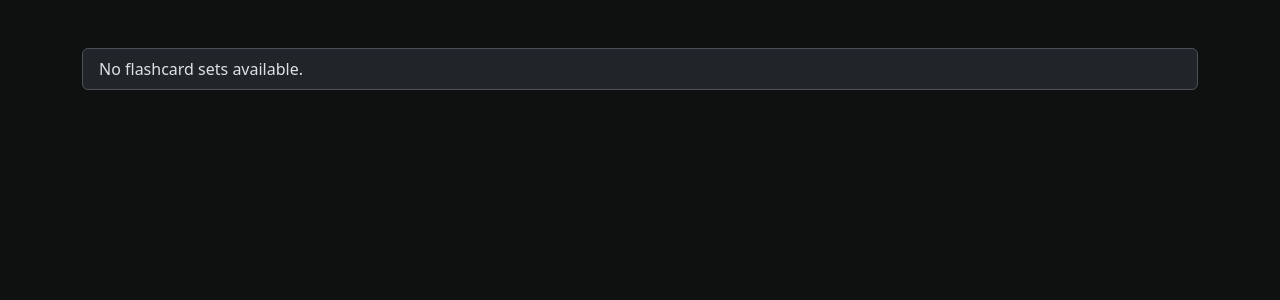
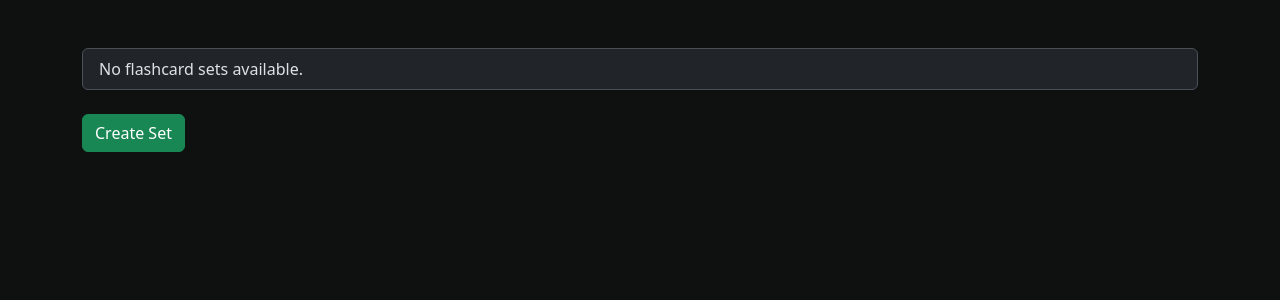
Before and after one commit to reivelrei/Mnemos, a Django app: page /flashcards/ in a window 1280 px wide. Shown: the part 56-356 px from the top of the page. Run offline with Django 5.2, Linux system fonts and the light colour scheme; the visitor is signed in with stand-in values (Sample User, id 1); data that the repository does not hold is empty.

Commit message:
feat: Add and delete flashcard sets
This commit adds the ability to create and delete flashcard sets.

```diff
--- a/flashcards/urls.py
+++ b/flashcards/urls.py
@@ -8,5 +8,7 @@ urlpatterns = [
     path("edit-flashcard-set/<int:flashcard_set_id>/", views.edit_flashcard_set, name="edit-flashcard-set"),
     path("edit-flashcard/<int:flashcard_id>/", views.edit_flashcard, name="edit-flashcard"),
     path("add-flashcard/<int:flashcard_set_id>/", views.add_flashcard, name="add-flashcard"),
-    path("delete-flashcard/<int:flashcard_id>/", views.delete_flashcard, name="delete-flashcard")
+    path("delete-flashcard/<int:flashcard_id>/", views.delete_flashcard, name="delete-flashcard"),
+    path("add-flashcard-set/", views.add_flashcard_set, name="add-flashcard-set"),
+    path("delete-flashcard-set/<int:flashcard_set_id>/", views.delete_flashcard_set, name="delete-flashcard-set"),
 ]
--- a/flashcards/views.py
+++ b/flashcards/views.py
@@ -7,7 +7,7 @@ from .models import Flashcard, FlashcardSet
 @login_required
 def index(request):
     # Fetch all flashcard sets
-    flashcard_sets = FlashcardSet.objects.all()
+    flashcard_sets = FlashcardSet.objects.all().filter(created_by=request.user)
 
     # Pass the flashcard sets to the template
     context = {
@@ -118,3 +118,28 @@ def delete_flashcard(request, flashcard_id):
             return JsonResponse({"redirect_url": "/flashcards/"})  # Fallback to flashcards
 
     return JsonResponse({"error": "Invalid request"}, status=400)
+
+
+@login_required
+def add_flashcard_set(request):
+    if request.method == "POST":
+        title = request.POST.get("title")
+        description = request.POST.get("description")
+        if title and description:
+            FlashcardSet.objects.create(
+                title=title,
+                description=description,
+                created_by=request.user
+            )
+        return redirect("index")  # Change to your actual view name
+    return render(request, "index.html")
+
+
+@login_required
+def delete_flashcard_set(request, flashcard_set_id):
+    if request.method == "POST":
+        flashcard_set = get_object_or_404(FlashcardSet, id=flashcard_set_id)
+        flashcard_set.delete()
+        return JsonResponse({"redirect_url": "/flashcards/"})
+
+    return JsonResponse({"error": "Invalid request"}, status=400)
--- a/templates/flashcards/index.html
+++ b/templates/flashcards/index.html
@@ -36,7 +36,11 @@
 
                 <!-- Buttons -->
                 <div class="d-flex align-items-center gap-2 z-1">
-                    <button class="btn btn-outline-secondary btn-sm" data-flashcard-set-id="{{ flashcard_set.id }}">
+                    <button class="btn btn-outline-secondary btn-sm delete-flashcard-set"
+                            data-flashcard-set-id="{{ flashcard_set.id }}">
+                        <i class="bi bi-trash"></i>
+                    </button>
+                    <button class="btn btn-outline-secondary btn-sm edit-flashcard-set" data-flashcard-set-id="{{ flashcard_set.id }}">
                         <i class="bi bi-gear"></i>
                     </button>
                     <a href="#" class="btn btn-primary btn-sm add-flashcard-btn"
@@ -49,6 +53,10 @@
             </div>
         {% endfor %}
     </div>
+    </br>
+    <button type="button" class="btn btn-success add-flashcard-set">
+        Create Set
+    </button>
 
 
     <!-- Modal for Editing Flashcard Set -->
@@ -78,6 +86,38 @@
                 <div class="modal-footer">
                     <button type="button" class="btn btn-secondary" data-bs-dismiss="modal">Close</button>
                     <button type="submit" form="editFlashcardSetForm" class="btn btn-primary">Save changes</button>
+                </div>
+            </div>
+        </div>
+    </div>
+
+    <!-- Modal for Adding Flashcard Set -->
+    <div class="modal fade" id="addFlashcardSetModal" tabindex="-1" aria-labelledby="addFlashcardSetModalLabel"
+         aria-hidden="true" data-bs-theme="dark">
+        <div class="modal-dialog">
+            <div class="modal-content">
+                <div class="modal-header">
+                    <h5 class="modal-title text-light" id="addFlashcardSetModalLabel">Add Flashcard Set</h5>
+                    <button type="button" class="btn-close" data-bs-dismiss="modal" aria-label="Close"></button>
+                </div>
+                <div class="modal-body">
+                    <!-- Form for Adding Flashcard Set -->
+                    <form id="addFlashcardSetForm" method="post" action="{% url 'add-flashcard-set' %}">
+                        {% csrf_token %}
+                        <div class="mb-3">
+                            <label for="addTitle" class="form-label text-light">Title</label>
+                            <input type="text" class="form-control" id="addTitle" name="title" required>
+                        </div>
+                        <div class="mb-3">
+                            <label for="addDescription" class="form-label text-light">Description</label>
+                            <textarea class="form-control" id="addDescription" name="description" rows="3"
+                                      required></textarea>
+                        </div>
+                    </form>
+                </div>
+                <div class="modal-footer">
+                    <button type="button" class="btn btn-secondary" data-bs-dismiss="modal">Close</button>
+                    <button type="submit" form="addFlashcardSetForm" class="btn btn-primary">Save Set</button>
                 </div>
             </div>
         </div>
@@ -114,51 +154,64 @@
         </div>
     </div>
 
-    </div>
+
 
     <script>
-        document.addEventListener('DOMContentLoaded', function () {
+        document.addEventListener("DOMContentLoaded", function () {
             console.log("JavaScript Loaded");
 
             // Edit Flashcard Set Modal
-            const gearButtons = document.querySelectorAll('.btn-outline-secondary');
+            const gearButtons = document.querySelectorAll(".edit-flashcard-set");
             gearButtons.forEach(button => {
-                button.addEventListener('click', function (event) {
+                button.addEventListener("click", function (event) {
                     event.preventDefault();
                     console.log("Edit button clicked");
 
-                    const listItem = button.closest('.list-group-item');
-                    const title = listItem.querySelector('h5').innerText;
-                    const description = listItem.querySelector('p').innerText;
-                    const flashcardSetId = button.getAttribute('data-flashcard-set-id');
+                    const listItem = button.closest(".list-group-item");
+                    const title = listItem.querySelector("h5").innerText;
+                    const description = listItem.querySelector("p").innerText;
+                    const flashcardSetId = button.getAttribute("data-flashcard-set-id");
 
-                    document.getElementById('editTitle').value = title;
-                    document.getElementById('editDescription').value = description;
-                    document.getElementById('editFlashcardSetForm').action = `/flashcards/edit-flashcard-set/${flashcardSetId}/`;
+                    document.getElementById("editTitle").value = title;
+                    document.getElementById("editDescription").value = description;
+                    document.getElementById("editFlashcardSetForm").action = `/flashcards/edit-flashcard-set/${flashcardSetId}/`;
 
-                    const modal = new bootstrap.Modal(document.getElementById('editFlashcardSetModal'));
+                    const modal = new bootstrap.Modal(document.getElementById("editFlashcardSetModal"));
                     modal.show();
                 });
             });
 
+            // Add Flashcard Set Modal
+            const addButton = document.querySelectorAll(".add-flashcard-set");
+            addButton.forEach(button => {
+                button.addEventListener("click", function (event) {
+                    event.preventDefault();
+                    console.log("Add button clicked");
+
+                    const modal = new bootstrap.Modal(document.getElementById("addFlashcardSetModal"));
+                    modal.show();
+                });
+            });
+
+
             // Open Add Flashcard Modal
-            document.querySelectorAll('.add-flashcard-btn').forEach(button => {
-                button.addEventListener('click', function (event) {
+            document.querySelectorAll(".add-flashcard-btn").forEach(button => {
+                button.addEventListener("click", function (event) {
                     event.preventDefault();
                     console.log("Add Flashcard button clicked");
 
-                    const flashcardSetId = button.getAttribute('data-flashcard-set-id');
-                    document.getElementById('addFlashcardForm').action = `/flashcards/add-flashcard/${flashcardSetId}/`;
+                    const flashcardSetId = button.getAttribute("data-flashcard-set-id");
+                    document.getElementById("addFlashcardForm").action = `/flashcards/add-flashcard/${flashcardSetId}/`;
 
                     // Show the modal
-                    const modal = new bootstrap.Modal(document.getElementById('addFlashcardModal'));
+                    const modal = new bootstrap.Modal(document.getElementById("addFlashcardModal"));
                     modal.show();
                 });
             });
 
             // Handle Form Submission via AJAX
             // AJAX faciliates several additions of flashcards
-            document.getElementById('addFlashcardForm').addEventListener('submit', function (event) {
+            document.getElementById("addFlashcardForm").addEventListener("submit", function (event) {
                 event.preventDefault();  // Prevent default form submission
                 console.log("Submitting flashcard form via AJAX");
 
@@ -167,10 +220,10 @@
                 const actionUrl = form.action;
 
                 fetch(actionUrl, {
-                    method: 'POST',
+                    method: "POST",
                     body: formData,
                     headers: {
-                        'X-Requested-With': 'XMLHttpRequest'  // Mark request as AJAX
+                        "X-Requested-With": "XMLHttpRequest"  // Mark request as AJAX
                     }
                 })
                     .then(response => response.json())
@@ -188,6 +241,39 @@
                         console.error("AJAX error:", error);
                     });
             });
+
+
+            // Handle Flashcard Set Deletion
+            const deleteButtons = document.querySelectorAll("button.delete-flashcard-set");
+            deleteButtons.forEach(button => {
+                button.addEventListener("click", function (event) {
+                    event.preventDefault();
+                    console.log("Delete button clicked");
+
+                    const flashcardSetId = button.getAttribute("data-flashcard-set-id");
+
+                    if (!confirm("Are you sure you want to delete this flashcard set and all flashcards within?")) {
+                        return;  // Stop execution if user cancels
+                    }
+
+                    fetch(`/flashcards/delete-flashcard-set/${flashcardSetId}/`, {
+                        method: "POST",
+                        headers: {
+                            "X-Requested-With": "XMLHttpRequest",
+                            "X-CSRFToken": "{{ csrf_token }}"  // Pass CSRF token
+                        }
+                    })
+                        .then(response => response.json())
+                        .then(data => {
+                            if (data.redirect_url) {
+                                window.location.href = data.redirect_url;  // Redirect user
+                            } else {
+                                console.error("No redirect URL received.");
+                            }
+                        })
+                        .catch(error => console.error("Error deleting flashcard set:", error));
+                });
+            });
         });
     </script>
 
```
